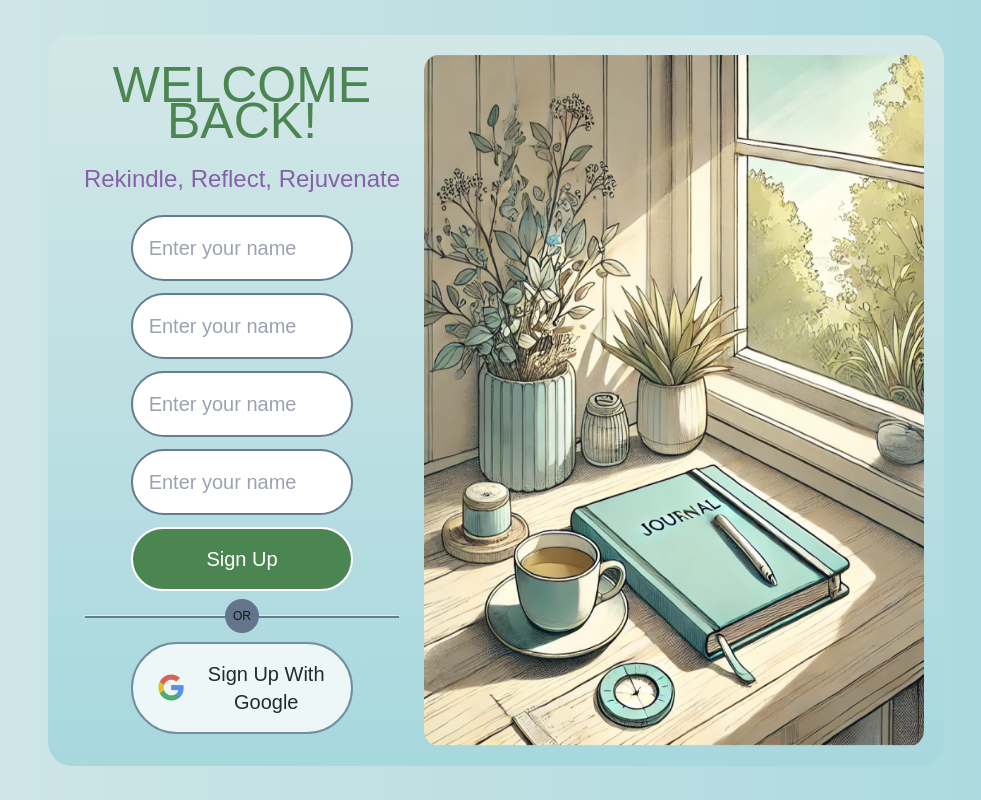
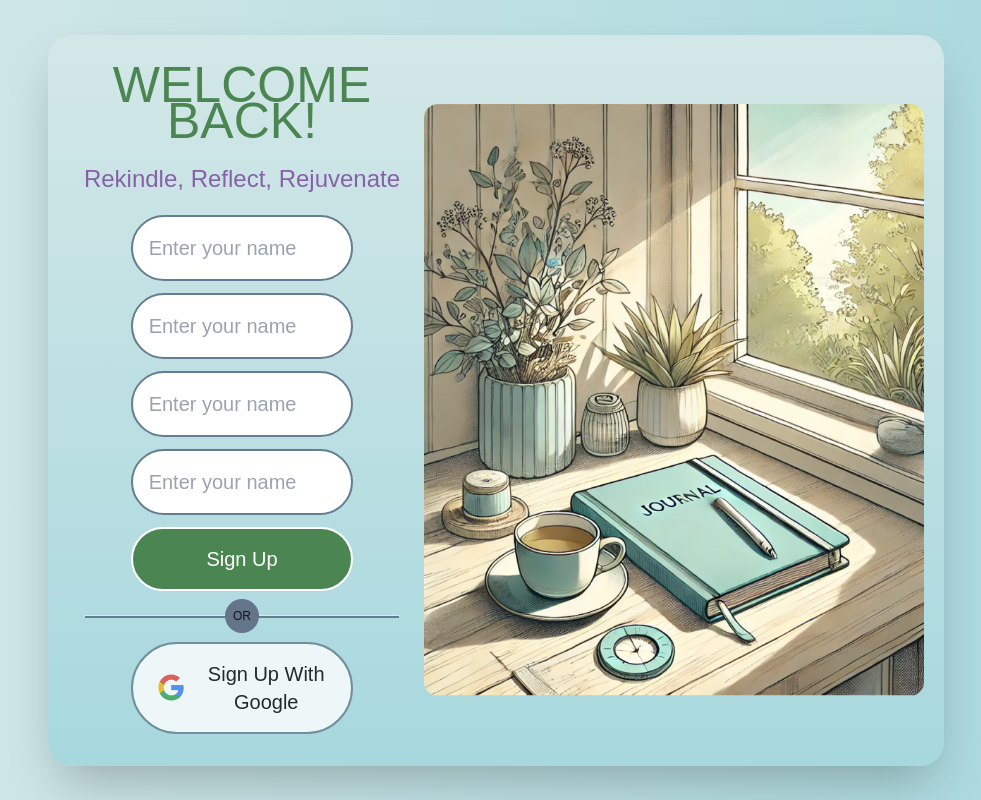
Before and after one commit to SHIVAM-KUMAR-59/sooth-mind, a Next.js app: page /auth/testSignup in a window 1280 px wide. Shown: the whole page, without its empty margins (144-1125 px from the left). Built offline with nearby package versions, Linux system fonts and the light colour scheme.

Commit message:
Hugging Face Token

```diff
--- a/pages/auth/testSignup.js
+++ b/pages/auth/testSignup.js
@@ -6,10 +6,10 @@ const TestSignup = () => {
   return (
     <TestLayout>
       <main className=" w-[85%] sm:w-[70%]">
-        <div className="flex gap-2 bg-gradient-to-b from-[#D3E7E7] to-[#A7D8DE] rounded-3xl p-5">
-          <div className="flex flex-col gap-3 py-3 w-full sm:w-[50%]">
+        <div className="flex justify-center items-center gap-2 bg-gradient-to-b from-[#D3E7E7] to-[#A7D8DE] rounded-3xl p-5 shadow-2xl">
+          <div className="flex flex-col gap-3 py-3 w-full lg:w-[50%]">
             <div>
-              <h1 className="text-[#4B8652] text-3xl text-center sm:text-[50px]">
+              <h1 className="text-[#4B8652] text-3xl text-center lg:text-[50px]">
                 WELCOME BACK!
               </h1>
             </div>
@@ -65,7 +65,7 @@ const TestSignup = () => {
               </button>
             </div>
           </div>
-          <div className="border-2 border-black hidden sm:contents h-full w-[50%]">
+          <div className="border-2 border-black hidden lg:contents h-full w-[50%]">
             <Image src="/Login.png" alt="Login" width={500} height={500} />
           </div>
         </div>
```
